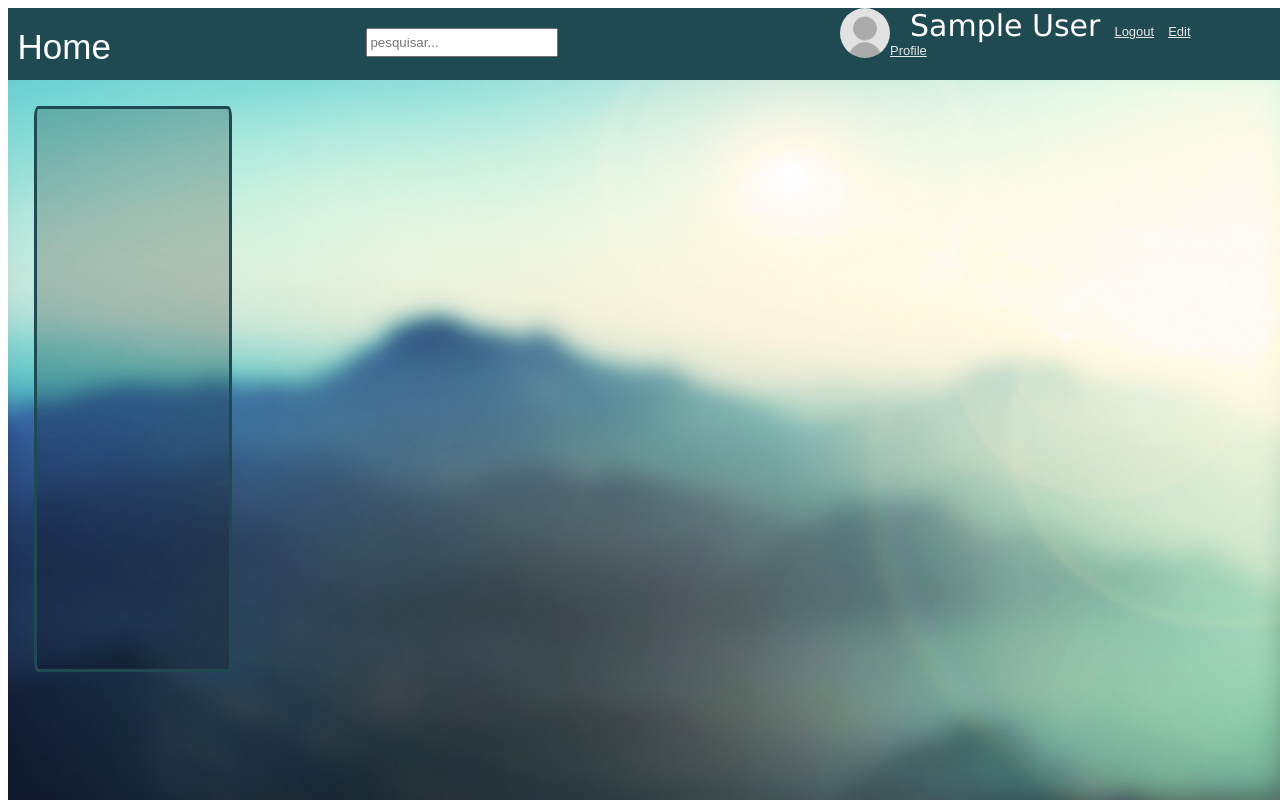
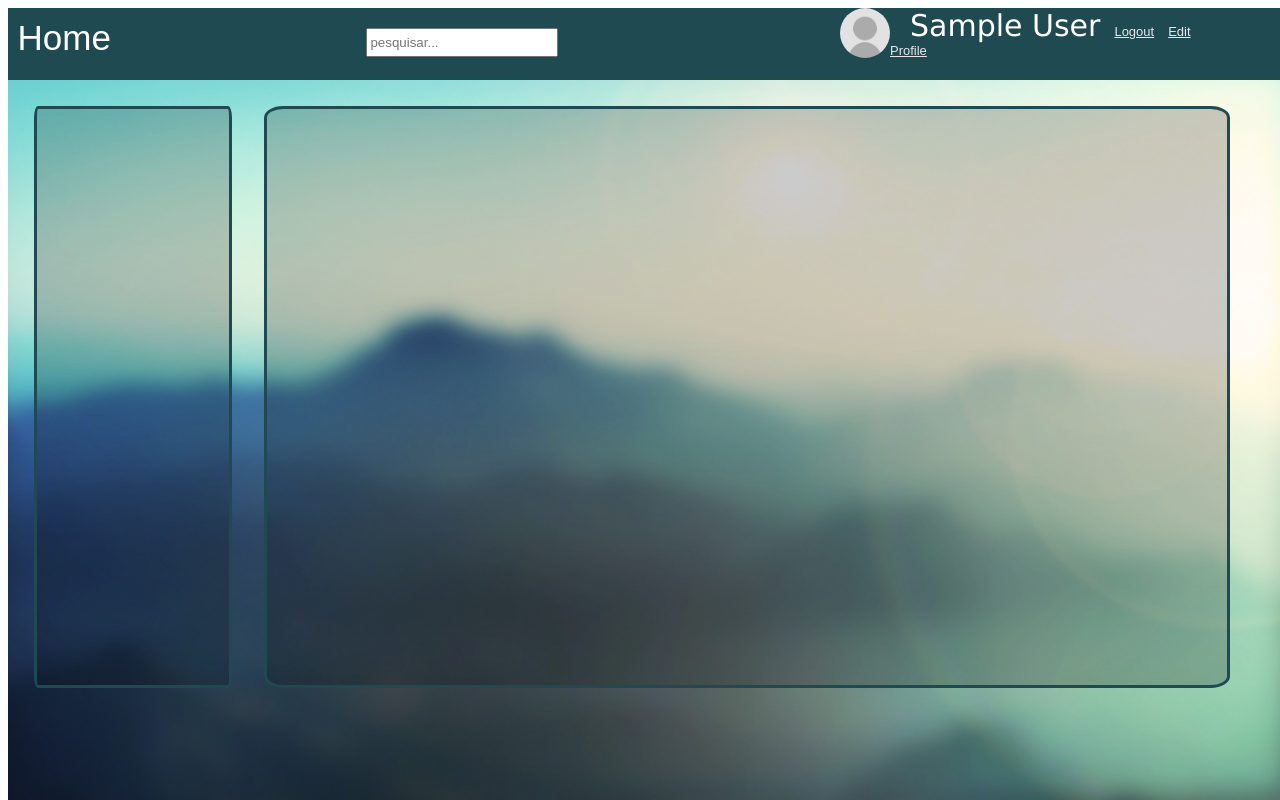
Before and after one commit to joaovitorsilvestre/django_socialmedia_photos, a Django app: page /home/ in a window 1280 px wide. Run offline with Django 3.2, Linux system fonts and the light colour scheme; the visitor is signed in with stand-in values (Sample User, id 1); data comes from the database, SQL or seed files in the repository; both versions use the stored data as it was after the commit.

Commit message:
Imagens do user na homepage

```diff
--- a/home/static/css/header.css
+++ b/home/static/css/header.css
@@ -15,7 +15,7 @@
 
 #login_link{
     float: left;
-    margin-top: 10%;
+    margin-top: 10px;
     margin-left: 5%;
     font: 35px "", Arial;
     color: white;
--- a/home/static/css/usuario_page.css
+++ b/home/static/css/usuario_page.css
@@ -2,7 +2,7 @@
     position: absolute;
     z-index: 10;
     width: 15%;
-    height: 70%;
+    height: 80%;
     margin-left: 2%;
     margin-top: 2%;
     border-style: solid;
@@ -11,6 +11,35 @@
     background-color: rgba(1,1,1,0.2)
 }
 
+#friend_item_box {
+    border-style: solid;
+    border-color: rgba(1,1,1,0.1);
+    border-radius: 10%;
+    width: 90%;
+    height: 8%;
+    float: left;
+    margin-left: 5%;
+    background-color: rgba(1,1,1,0.3)
+}
+
+#imagens_box {
+  position: absolute;
+  z-index: 10;
+  width: 75%;
+  height: 80%;
+  margin-left: 20%;
+  margin-top: 2%;
+  border-style: solid;
+  border-radius: 2%;
+  border-color: #204A52;
+  background-color: rgba(1,1,1,0.2)
+}
+
+#item_images_user {
+  width: 100px;
+  height: 100px;
+
+}
 
 #background_usuario_page {
     width: 100%;
--- a/home/templates/home/home.html
+++ b/home/templates/home/home.html
@@ -13,13 +13,12 @@
             <div id="header_box">
                 {% include 'home/header.html' %}
             </div>
-
-            {% if active == True %}
-                {% include 'home/usuario_page.html' %}
-            {% else %}
             <div id="conteudo_box">
-                {% include 'home/default.html' %}
-            {% endif %}
+                {% if active == True %}
+                    {% include 'home/usuario_page.html' %}
+                {% else %}
+                    {% include 'home/default.html' %}
+                {% endif %}
             </div>
 
         </div>
--- a/home/templates/home/usuario_page.html
+++ b/home/templates/home/usuario_page.html
@@ -1,6 +1,14 @@
 <div id="friends_box">
     {% for item in friends %}
-        <p>{{item}}</p>
+        <div id="friend_item_box">
+            <a href="/home/usuario/{{item.username}}">{{item}}</a>
+        </div>
+    {% endfor %}
+</div>
+
+<div id="imagens_box">
+    {% for item in images_user %}
+        <img id="item_images_user" src="/media/image_profile_users/{{usuario.username}}/images_public/{{item}}" />
     {% endfor %}
 </div>
 
--- a/home/views.py
+++ b/home/views.py
@@ -4,7 +4,7 @@ from django.http import HttpResponse, HttpResponseRedirect
 from django_socialmedia_photos import settings
 from accounts.models import Usuario
 import json
-
+import os
 
 #ESSA class É DA FUNCIONALIDADE DA HEADER
 class header_objeto(object):
@@ -14,6 +14,7 @@ class header_objeto(object):
         self.usuario = request.user
         self.todos_usuarios = []
         self.todos_usuarios = []
+
         for u in Usuario.objects.all().values_list('name', flat=True):
             self.todos_usuarios.append(u)
 
@@ -55,6 +56,14 @@ class header_objeto(object):
         self.usuario.save()
         add_friend_val.save()
 
+    def get_images(self):
+        images_user = []
+        for root, dirs, files in os.walk("./media/image_profile_users/{}/images_public".format(self.usuario.username, topdown=False)):
+            for name in files:
+                images_user.append(name)
+
+        return images_user
+
 #ESSA classe é utilizada para ser enviada para o html, desta forma garantindo que apenas os dados abaixo sairão do servidor para o cliente
 class usuario_other_data(object):
     def __init__(self,usuario_encontrado):
@@ -70,15 +79,21 @@ def Home(request):
     dic_to_html =  {'active':header.active, 'usuario': header.usuario, 'results': header.results,
                     'solicitacao': header.solicitacao, 'num_solicitacao': len(header.solicitacao),
                     'friends': header.friends}
+    ## tem que fazer isso para que se caso for um usuario anonimo não dar problema
+    dic_to_html['images_user'] = header.get_images()  ##adiciona um item ao dicionario, as imagens encontradas no metodo do header
 
+    #### SE O USUARIO ESTA LOGAOD
     if header.active == True:
+
+        ### parte do form de aceitar solicitação de amigo
         if request.method == 'POST' and 'add_friend_val' in request.POST:
             add_friend_val = request.POST['add_friend_val']
             header.add_friend(add_friend_val)
             return render(request, 'home/home.html', dic_to_html)
+        ###
 
         return render(request, 'home/home.html', dic_to_html)
-
+    ## SE O USUARIO ESTÁ OFF
     else:
         next = header.request.GET.get('next', '/home/')
         if request.method == 'POST' and 'username' in request.POST:
@@ -113,7 +128,9 @@ def Upload_image(request):
                 for item in imagens:
                     usuario.images_public = item
                     usuario.save()
+
                 return HttpResponse('imagens upadas com sucesso')
+
             elif public_or_private == 'private':
                 return HttpResponse('imagens privadas')
             else:
```
Also changed, not shown: accounts/migrations/0001_initial.py, db.sqlite3, media/image_profile_users/joao/pythonlogo.jpg (deleted).
